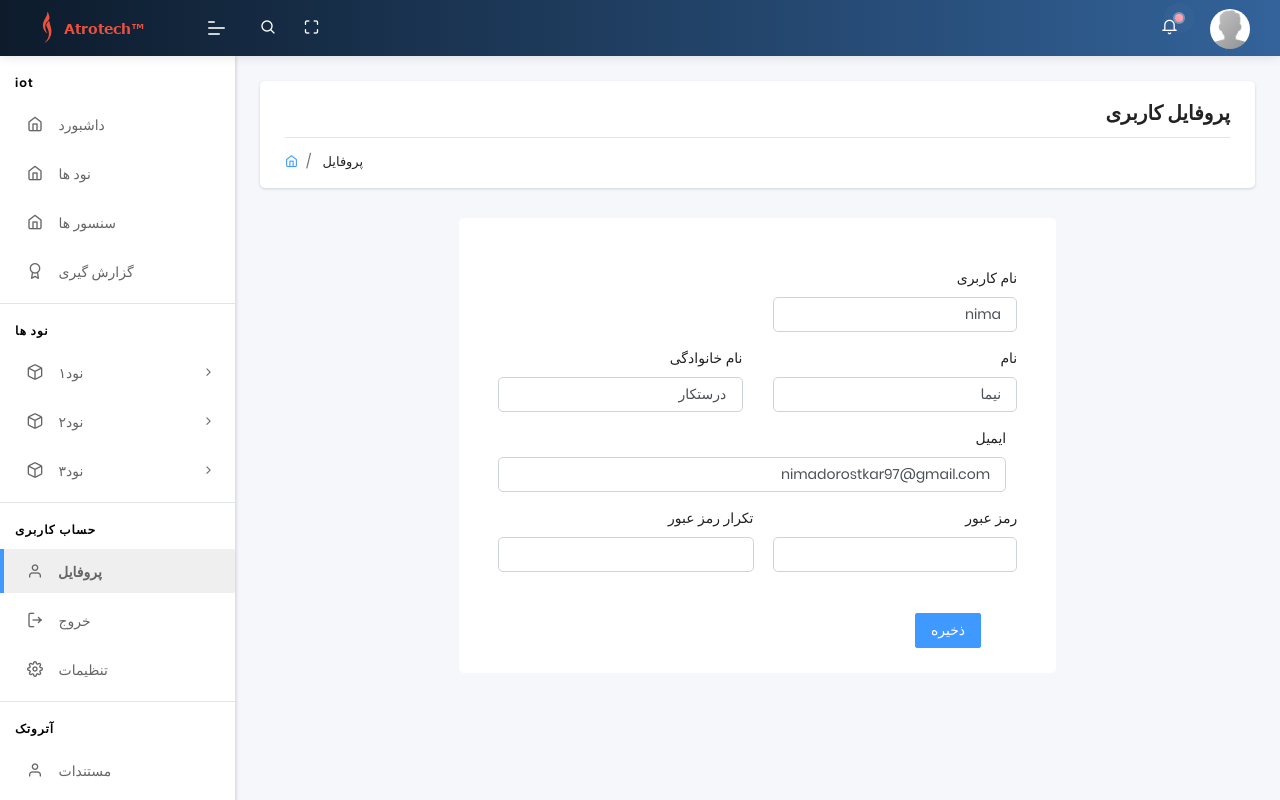
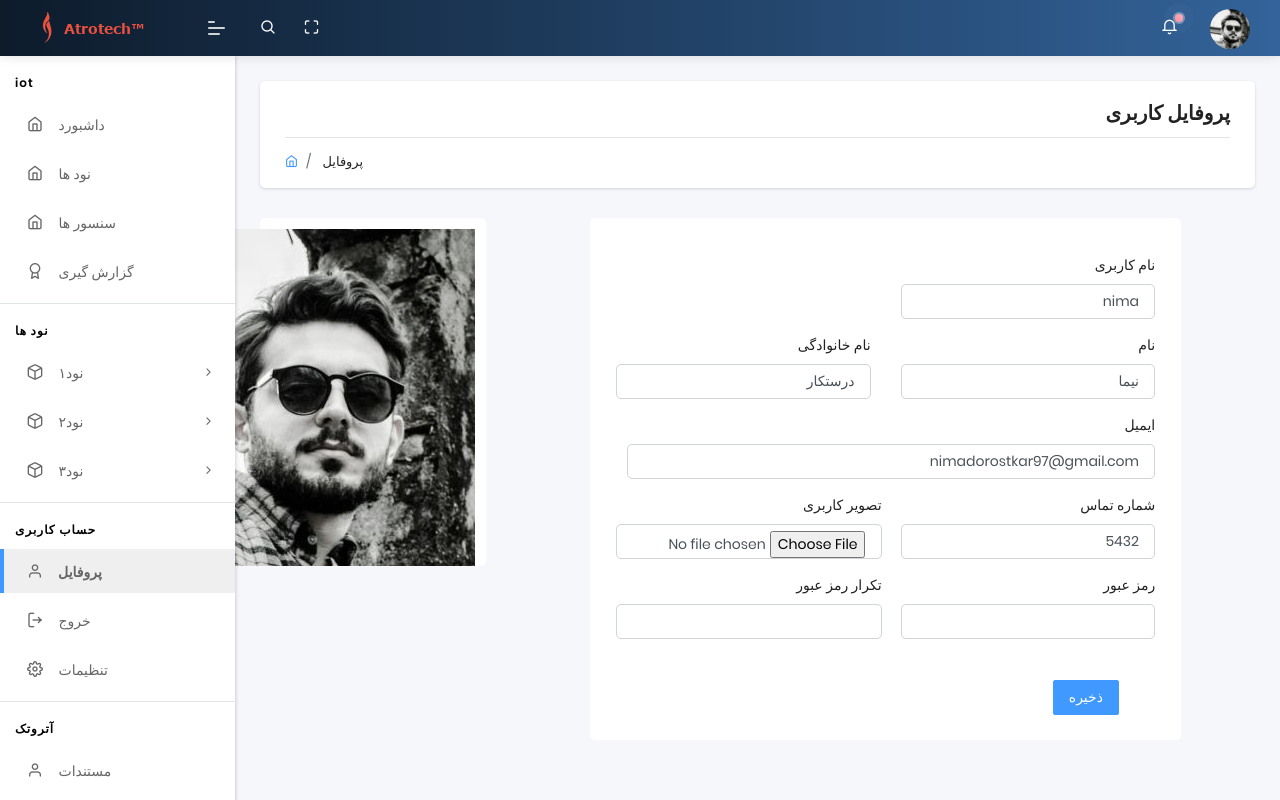
Before and after one commit to nimadorostkar/IOT, a Django app: page /profile in a window 1280 px wide. Run offline with Django 3.2, Linux system fonts and the light colour scheme; a user stored in the database is signed in; data comes from the database, SQL or seed files in the repository; both versions use the stored data as it was after the commit; parts of the project's set-up code (start-up, migrations or seed data) failed here and were passed over; some libraries are stand-ins or nearby versions.

Commit message:
MEDIA_ROOT

```diff
--- a/app/admin.py
+++ b/app/admin.py
@@ -8,7 +8,7 @@ from .models import Rom, Node1, Temp12, Gps2, Sd1, Modem1, Profile
 
 #------------------------------------------------------------------------------
 class ProfileAdmin(admin.ModelAdmin):
-    list_display = ('user_name','phone','address')
+    list_display = ('user_name','phone','address', 'image_tag')
     search_fields = ['user_name', 'phone', 'address']
 
 admin.site.register(models.Profile, ProfileAdmin)
--- a/app/models.py
+++ b/app/models.py
@@ -16,7 +16,7 @@ class Profile(models.Model):
   user = models.OneToOneField(User, on_delete=models.CASCADE,unique=True,related_name='profile',verbose_name = "کاربر")
   phone = models.CharField(max_length=50,null=True, blank=True,verbose_name = " شماره تماس  ")
   address = models.CharField(max_length=3000,null=True, blank=True,verbose_name = " آدرس  ")
-  user_photo = models.ImageField(upload_to='user_uploads/user_photo',default='user_uploads/user_photo/default.png',null=True, blank=True,verbose_name = "تصویر کاربر")
+  user_photo = models.ImageField(upload_to='media/user_uploads/user_photo',default='media/user_uploads/user_photo/default.png',null=True, blank=True,verbose_name = "تصویر کاربر")
 
 
   @receiver(post_save, sender=User)
--- a/app/views.py
+++ b/app/views.py
@@ -20,8 +20,6 @@ def index(request):
 
 
 
-
-
 @login_required(login_url="/login/")
 def profile(request):
 
@@ -30,7 +28,6 @@ def profile(request):
 
     html_template = loader.get_template( 'accounts/profile.html' )
     return HttpResponse(html_template.render(context, request))
-
 
 
 
--- a/authentication/views.py
+++ b/authentication/views.py
@@ -29,7 +29,6 @@ def login_view(request):
             msg = 'Error validating the form'
 
     return render(request, "accounts/login.html", {"form": form, "msg" : msg})
-
 
 
 
@@ -69,5 +68,4 @@ def register_user(request):
 
 
 
-
 # End
--- a/core/urls.py
+++ b/core/urls.py
@@ -1,6 +1,7 @@
 from django.contrib import admin
 from django.urls import path, include  # add this
-
+from django.conf import settings
+from django.conf.urls.static import static
 
 
 
@@ -9,3 +10,6 @@ urlpatterns = [
     path("", include("authentication.urls")), # Auth routes - login / register
     path("", include("app.urls"))             # UI Kits Html files
 ]
+if settings.DEBUG:
+    urlpatterns+=static(settings.MEDIA_URL,document_root=settings.MEDIA_ROOT)
+    urlpatterns+=static(settings.STATIC_URL,document_root=settings.STATIC_ROOT)
--- a/templates/accounts/profile.html
+++ b/templates/accounts/profile.html
@@ -30,8 +30,16 @@
 
 
 
-        <div align="right" dir="rtl" style="margin-right:20%; margin-left:20%; padding-right:5%; padding-left:5%; padding-top:5%; background-color:#fff; padding:20px25px; border-radius:5px;">
+			<div class="row">
 
+				<div class="col-md-3">
+					<div align="right" dir="rtl" style=" padding-right:5%; padding-left:5%; padding-top:5%; background-color:#fff; padding:20px25px; border-radius:5px;">
+                <img class="avatar" src="{{ request.user.profile.user_photo.url }}" >
+					</div>
+				</div>
+
+				<div class="col-md-9">
+					<div align="right" dir="rtl" style="margin-right:10%; margin-left:10%; padding-right:5%; padding-left:5%; padding-top:5%; background-color:#fff; padding:20px25px; border-radius:5px;">
 			         <form method="post" enctype="multipart/form-data">
 			           {% csrf_token %}
 			          <div class="row">
@@ -57,11 +65,23 @@
 			            </div>
 			          </div>
 			          <div class="row">
-		            <div class="col-md-12 pl-md-1">
+			            <div class="col-md-12 pr-md-1">
 			              <div class="form-group">
 			                <label> ایمیل </label>
 			                <input name="email" type="text" class="form-control" placeholder="email" value="{{ request.user.email }}">
 			              </div>
+			            </div>
+			          </div>
+								<div class="row">
+			            <div class="col-md-6 pr-md-1">
+			              <div class="form-group">
+			                <label> شماره تماس </label>
+			                <input name="phone" type="text" class="form-control" placeholder="City" value="{{ request.user.profile.phone }}">
+			              </div>
+			            </div>
+			            <div class="col-md-6 px-md-1">
+			                <label> تصویر کاربری </label>
+			                <input name="user_photo" type="file" class="form-control">
 			            </div>
 			          </div>
 			          <div class="row">
@@ -82,8 +102,15 @@
 			            <button type="submit" class="btn btn-fill btn-primary"> ذخیره </button>
 			          </div>
 			        </form>
+					</div>
+				</div>
+
 
 			</div>
+
+
+
+
 
 
 
--- a/templates/includes/navigation.html
+++ b/templates/includes/navigation.html
@@ -94,11 +94,11 @@
                 <li>
                     <div class="dropdown drp-user">
                         <a href="#!" class="dropdown-toggle" data-toggle="dropdown">
-                            <img src="/static/assets/images/user/default.png" class="img-radius wid-40" alt="User-Profile-Image">
+                            <img src="{{ request.user.profile.user_photo.url }}" class="img-radius wid-40" alt="User-Profile-Image">
                         </a>
                         <div class="dropdown-menu dropdown-menu-right profile-notification">
                             <div class="pro-head">
-                                <img src="/static/assets/images/user/default.png" class="img-radius" alt="User-Profile-Image">
+                                <img src="{{ request.user.profile.user_photo.url }}" class="img-radius" alt="User-Profile-Image">
                                 <span>
                                     {{ request.user.username }}
                                 </span>
```
Also changed, not shown: core/settings.py (+5 -4 lines), db.sqlite3, media/user_uploads/user_photo/IMG_4306.png (added), media/user_uploads/user_photo/default.png (added), 4 other files. Lines whose indentation alone changed are shown as unchanged.
